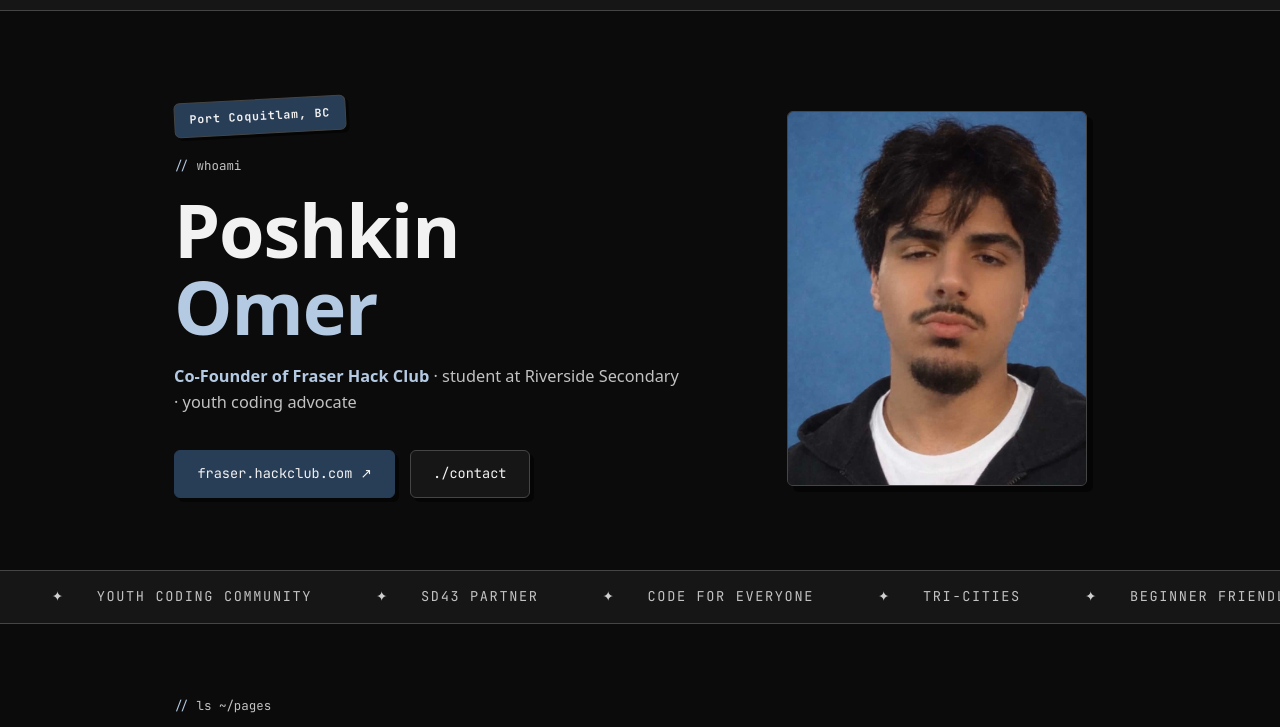
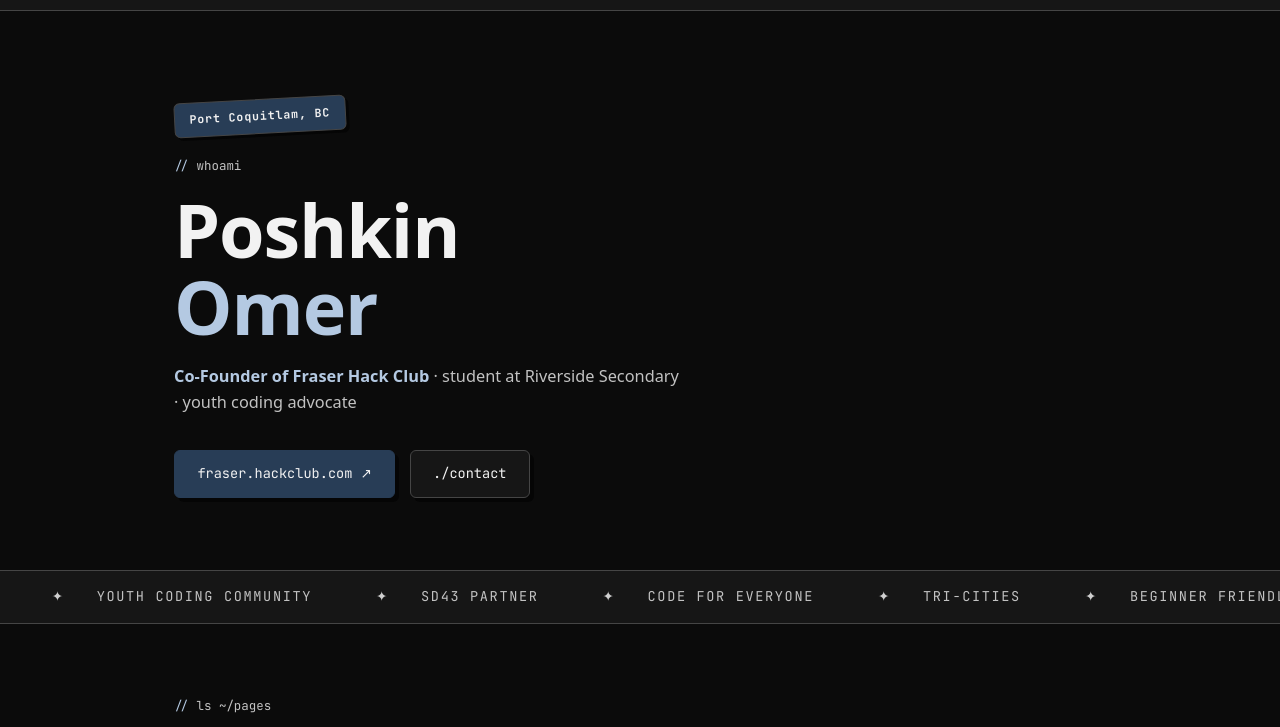
Before and after one commit to poshkinomer/poshkinsite, a plain HTML site: page index.html in a window 1280 px wide. Shown: the part 57-784 px from the top of the page. Drawn offline with Linux system fonts and the light colour scheme; a web font is replaced by a local one.

Commit message:
Fix HTML formatting and structure

```diff
--- a/index.html
+++ b/index.html
@@ -47,15 +47,7 @@
           <a class="btn" href="contact/">./contact</a>
         </div>
       </div>
-      <!-- 📸 add a file named "headshot.jpg" next to this page, or change src below -->
-      <div class="shot reveal d1">
-        <div class="shot-frame">
-          <img src="headshot.jpg" alt="Poshkin Omer" onerror="this.style.display='none';this.nextElementSibling.style.display='grid'">
-          <div class="shot-fallback">PO</div>
-        </div>
-      </div>
-    </div>
-  </section>
+
 
 </main>
 
```
